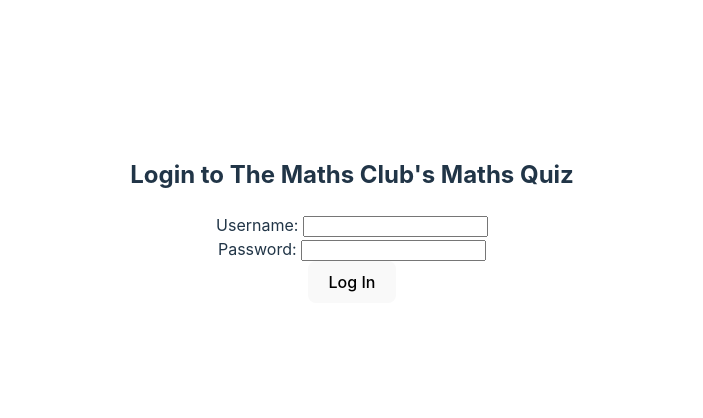
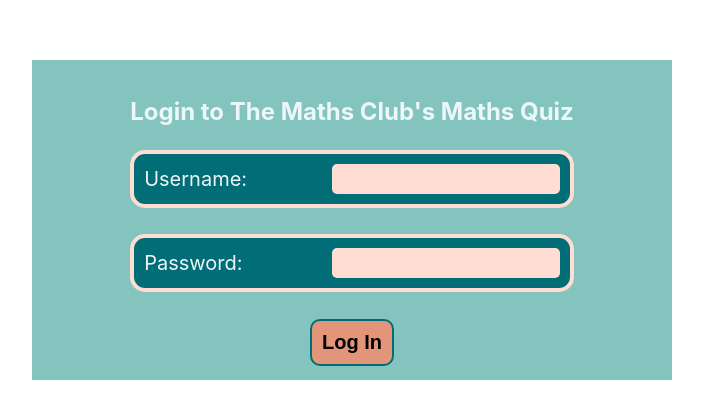
Before and after one commit to mtk3276/maths-quiz-frontend, a React (Vite) app: page / in a window 1280 px wide. Shown: the part 180-598 px from the top of the page, without its empty margins (288-991 px from the left). Built offline with nearby package versions, Linux system fonts and the light colour scheme.

Commit message:
feat: add login styles

```diff
--- /dev/null
+++ b/src/routes/LoginPage.css
@@ -0,0 +1,54 @@
+.form-container {
+    width: 50svw;
+    height: 40vh;
+    background-color: #83C5BE;
+    color: #EDF6F9;
+    display: flex;
+    justify-content: center;
+    align-items: center;
+}
+
+.input-container {
+    background-color: #006D77;
+    padding: 10px;
+    border: 4px solid #FFDDD2;
+    border-radius: 15px;
+    display: flex;
+    justify-content: space-between;
+}
+
+.username, .password {
+    margin-bottom: 6%;
+}
+
+.form-label {
+    font-size: 1.25em;
+}
+
+.form-control {
+    font-size: 1.25em;
+    border: none;
+    padding: 0 10px;
+    width: 50%;
+    background-color: #FFDDD2;
+    border-radius: 5px;
+}
+
+.form-control:focus {
+    outline: 3px solid #E29578;
+    caret-color: #E29578;
+}
+
+.login-submit-btn {
+    padding: 10px;
+    font: bold 1.25em sans-serif;
+    border: 2px solid #006D77;
+    border-radius: 10px;
+    background-color: #E29578;
+    cursor: pointer;
+}
+
+.login-submit-btn:hover,
+.login-submit-btn:focus {
+    border-color: #FFDDD2;
+}
--- a/src/routes/LoginPage.jsx
+++ b/src/routes/LoginPage.jsx
@@ -1,5 +1,6 @@
 import { useState } from "react";
 import { useNavigate } from "react-router-dom";
+import "./LoginPage.css";
 
 export default function LoginPage() {
     const navigate = useNavigate();
@@ -17,7 +18,7 @@ export default function LoginPage() {
             <div className="form-container">
                 <form onSubmit={handleLogin}>
                     <h2>Login to The Maths Club's Maths Quiz</h2>
-                    <div className="username">
+                    <div className="input-container username">
                         <label htmlFor="username" className="form-label">Username: </label>
                         <input
                             type="text"
@@ -25,7 +26,7 @@ export default function LoginPage() {
                             id="username"
                             onChange={e => {setUsername(e.target.value)}} />
                     </div>
-                    <div className="password">
+                    <div className="input-container password">
                         <label htmlFor="password" className="form-label">Password: </label>
                         <input
                             type="password"
```
